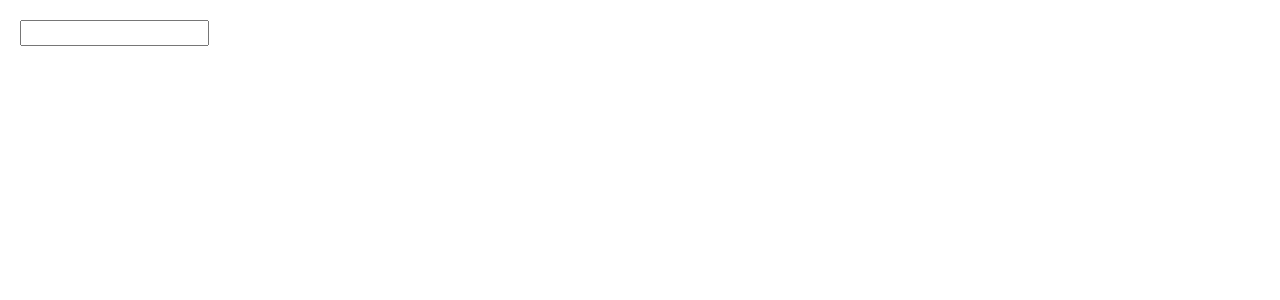
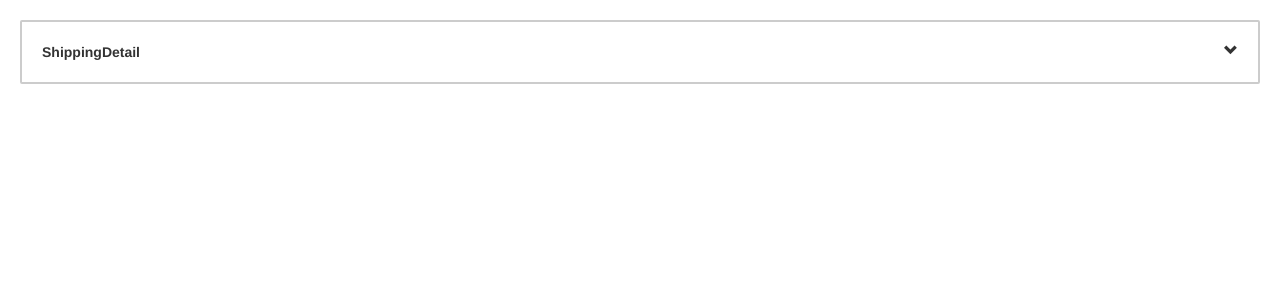
Before and after one commit to kaixuannnn/mosh-angular-learn1, an Angular app: page / in a window 1280 px wide. Shown: the top 300 px of the page. Built offline with nearby package versions, Linux system fonts and the light colour scheme.

Commit message:
zippy assignment - reusable component

```diff
--- a/src/app/app.component.html
+++ b/src/app/app.component.html
@@ -1 +1 @@
-<input type="text" [appInputFormat]="'uppercase'" />
+<app-zippy title="ShippingDetail">Shipping Information</app-zippy>
--- a/src/app/app.module.ts
+++ b/src/app/app.module.ts
@@ -14,6 +14,7 @@
 import { BootstrapPanelComponent } from './bootstrap-panel/bootstrap-panel.component';
 import { LikeComponent } from './like/like.component';
 import { InputFormatDirective } from './input-format.directive';
+import { ZippyComponent } from './zippy/zippy.component';
 
 @NgModule({
   declarations: [
@@ -27,6 +28,7 @@
     BootstrapPanelComponent,
     LikeComponent,
     InputFormatDirective,
+    ZippyComponent,
   ],
   imports: [BrowserModule, FormsModule],
   providers: [CoursesService, EmailService],
--- /dev/null
+++ b/src/app/zippy/zippy.component.css
@@ -0,0 +1,22 @@
+.zippy {
+  border: 2px solid #ccc;
+  border-radius: 2px;
+}
+
+.zippy-heading {
+  font-weight: bold;
+  padding: 20px;
+  cursor: pointer;
+}
+
+.zippy-body {
+  padding: 20px;
+}
+
+.glyphicon {
+  float: right;
+}
+
+.expanded {
+  background-color: #f0f0f0;
+}
--- /dev/null
+++ b/src/app/zippy/zippy.component.html
@@ -0,0 +1,13 @@
+<div class="zippy">
+  <div class="zippy-heading" [class.expanded]="isExpanded" (click)="toggle()">
+    {{ title }}
+    <span
+      class="glyphicon"
+      [ngClass]="{
+        'glyphicon-chevron-up': isExpanded,
+        'glyphicon-chevron-down': !isExpanded
+      }"
+    ></span>
+  </div>
+  <div class="zippy-body" *ngIf="isExpanded"><ng-content></ng-content></div>
+</div>
--- /dev/null
+++ b/src/app/zippy/zippy.component.ts
@@ -0,0 +1,15 @@
+import { Component, Input } from '@angular/core';
+
+@Component({
+  selector: 'app-zippy',
+  templateUrl: './zippy.component.html',
+  styleUrls: ['./zippy.component.css'],
+})
+export class ZippyComponent {
+  @Input('title') title: string = '';
+  isExpanded = false;
+
+  toggle() {
+    this.isExpanded = !this.isExpanded;
+  }
+}
```
Also changed, not shown: 1 other file (tests, documents, lock files or other folders).
